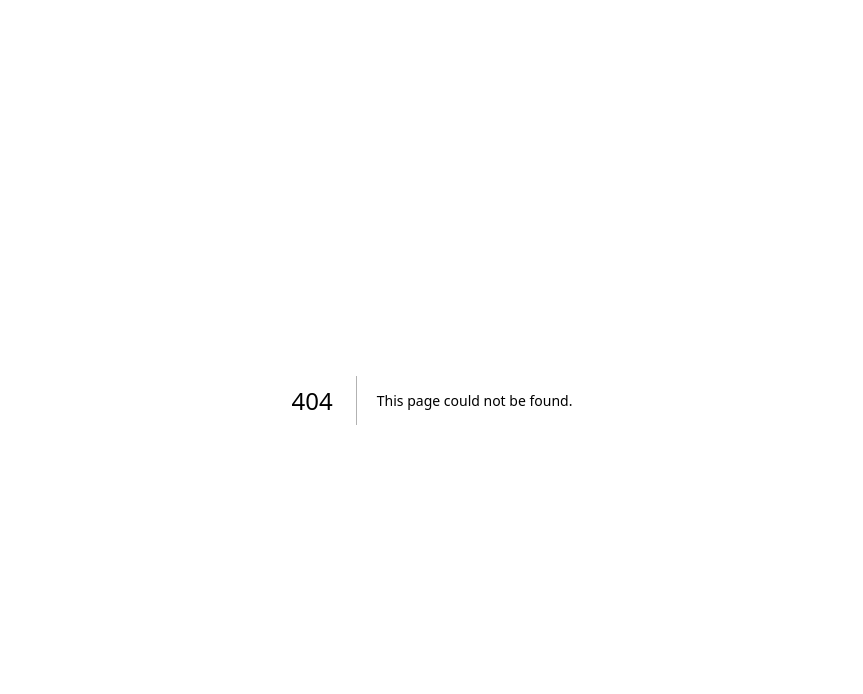
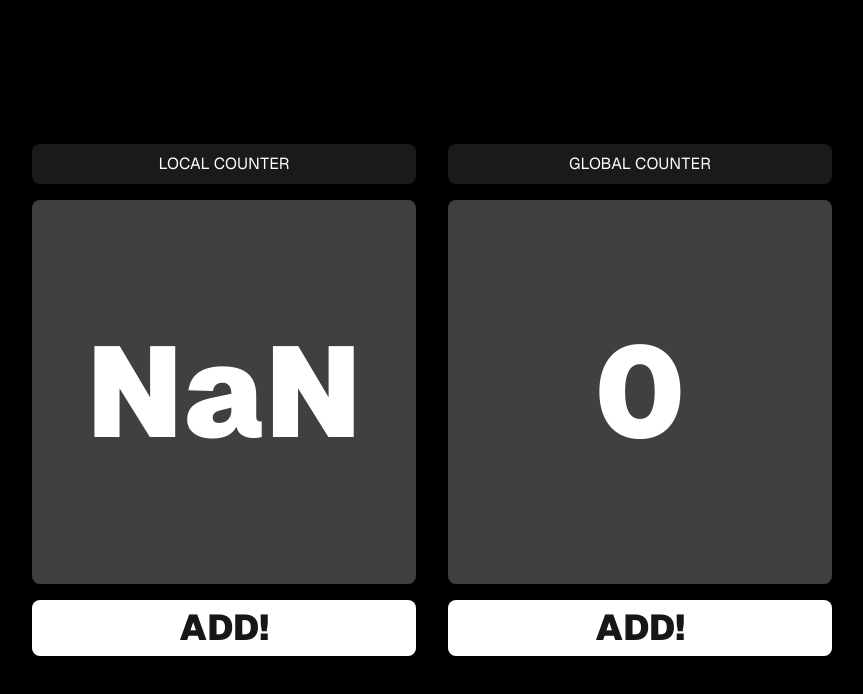
Before and after one commit to Chrysalid07/the-waifu-zone, a Next.js app: page /cosa2 in a window 1280 px wide. Before the commit this address had no page. Shown: the top 694 px of the page, without its empty margins (208-1071 px from the left). Built offline with nearby package versions, Linux system fonts and the light colour scheme; no server answers; the database is empty.

Commit message:
Add global counter

```diff
--- /dev/null
+++ b/src/pages/api/counter.ts
@@ -0,0 +1,32 @@
+import type { NextApiRequest, NextApiResponse } from "next";
+import { createClient } from "redis";
+
+export default async function handler(req: NextApiRequest, res: NextApiResponse) {
+    if (req.method == "GET") {
+        const redisClient = await createClient({
+            url: process.env.REDIS_URL as string
+        }).connect()
+
+        const count = await redisClient.get("globalCounter")
+        res.status(200).json({
+            count: parseInt(count || "0")
+        })
+        return
+    }
+
+    if (req.method == "POST") {
+        const redisClient = await createClient({
+            url: process.env.REDIS_URL as string
+        }).connect()
+
+        const count = await redisClient.get("globalCounter")
+        await redisClient.set("globalCounter", parseInt(count || "0") + 1)
+
+        res.status(200).json({
+            count: parseInt(count || "0") + 1
+        })
+        return
+    }
+
+    res.send(501)
+}
--- a/src/pages/api/hello.ts
+++ /dev/null
@@ -1,13 +0,0 @@
-// Next.js API route support: https://nextjs.org/docs/api-routes/introduction
-import type { NextApiRequest, NextApiResponse } from "next";
-
-type Data = {
-  name: string;
-};
-
-export default function handler(
-  req: NextApiRequest,
-  res: NextApiResponse<Data>,
-) {
-  res.status(200).json({ name: "John Doe" });
-}
--- /dev/null
+++ b/src/pages/cosa2.tsx
@@ -0,0 +1,78 @@
+import axios from "axios"
+import { use, useEffect, useState } from "react"
+import Cookies from "universal-cookie"
+
+export default function Page() {
+    const [localCount, setLocalCount] = useState(0)
+
+    const [globalLoading, setGlobalLoading] = useState(true)
+    const [globalButtonLoading, setGlobalButtonLoading] = useState(true)
+    const [globalCount, _setGlobalCount] = useState(0)
+
+    const setGlobalCount = async () => {
+        setGlobalButtonLoading(true)
+        _setGlobalCount(globalCount + 1)
+        const {data} = await axios.post("/api/counter")
+        _setGlobalCount(data.count)
+        setGlobalButtonLoading(false)
+    }
+
+    useEffect(() => {
+        const cookies = new Cookies(null, {path: "/"})
+
+        setLocalCount(parseInt(cookies.get("localCount")))
+
+        const interval = setInterval(() => {
+            axios.get("/api/counter").then(r => {
+                if (globalButtonLoading) return
+
+                _setGlobalCount(r.data.count)
+            })
+        }, 500)
+
+        axios.get("/api/counter").then(r => {
+            _setGlobalCount(r.data.count)
+            setGlobalButtonLoading(false)
+            setGlobalLoading(false)
+        })
+
+        return () => {
+            clearInterval(interval)
+        }
+    }, [])
+
+    useEffect(() => {
+        const f = async (override: boolean) => {
+            const cookies = new Cookies(null, {path: "/"})
+
+            cookies.set("localCount", localCount.toString())
+        }
+
+
+    }, [localCount])
+
+    return (
+        <div className="w-full min-h-screen bg-black flex flex-row items-center justify-center gap-8">
+            <div className="flex flex-col w-96 gap-4">
+                <div className="w-full bg-white/10 h-10 flex items-center justify-center text-white rounded-lg">LOCAL COUNTER</div>
+                <div className="flex items-center justify-center w-96 aspect-square bg-white/25 rounded-lg text-white font-black text-9xl">
+                    {localCount}
+                </div>
+                <button className="w-full h-14 bg-white rounded-lg text-4xl font-black" onClick={() => {setLocalCount(localCount + 1)}}>
+                    ADD!
+                </button>
+            </div>
+            <div className="flex flex-col w-96 gap-4">
+                <div className="w-full bg-white/10 h-10 flex items-center justify-center text-white rounded-lg">GLOBAL COUNTER</div>
+                <div className="flex items-center justify-center w-96 aspect-square bg-white/25 rounded-lg text-white font-black text-9xl">
+                    {globalLoading ? "···" : globalCount}
+                </div>
+                <button className="w-full h-14 bg-white rounded-lg text-4xl font-black" disabled={globalButtonLoading} onClick={() => {
+                    if (!globalButtonLoading) setGlobalCount()
+                }}>
+                    {globalButtonLoading ? "···" : "ADD!"}
+                </button>
+            </div>
+        </div>
+    )
+}
--- a/src/pages/index.tsx
+++ b/src/pages/index.tsx
@@ -5,7 +5,7 @@ export default function Home() {
     <div className={`min-h-screen bg-sky-800 flex flex-col gap-12`}>
       <div className="flex flex-row g-12 p-4">
         <h1 className="text-7xl text-white">Monitas Chinas</h1>
-        <Link href="cosa" className="absolute right-4 top-4">
+        <Link href="cosa" className="opacity-10 absolute right-4 top-4">
           <img className="padding-right w-12 h-12" src="https://images.wikidexcdn.net/mwuploads/wikidex/8/80/latest/20220228205623/Magnemite.png" />
         </Link>
       </div>
```
Also changed, not shown: package.json (+7 -4 lines), src/pages/ellen.tsx (line endings or trailing spaces), 1 other file (tests, documents, lock files or other folders).
